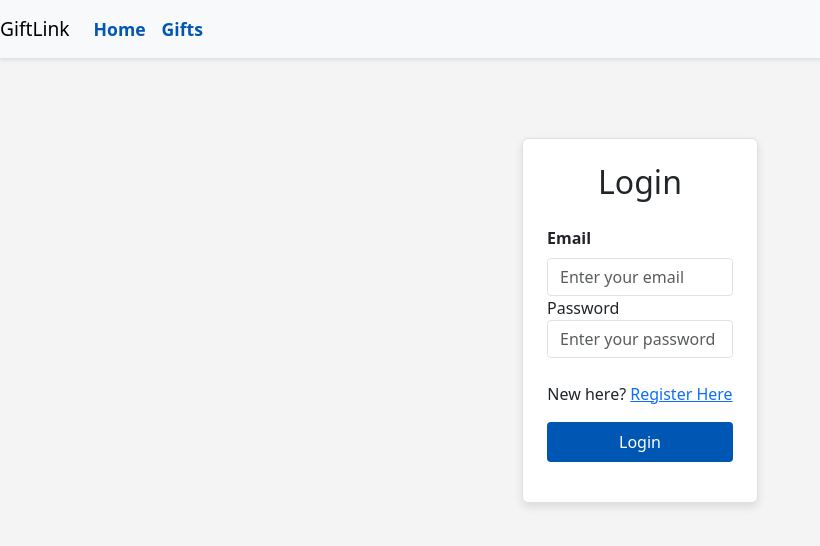
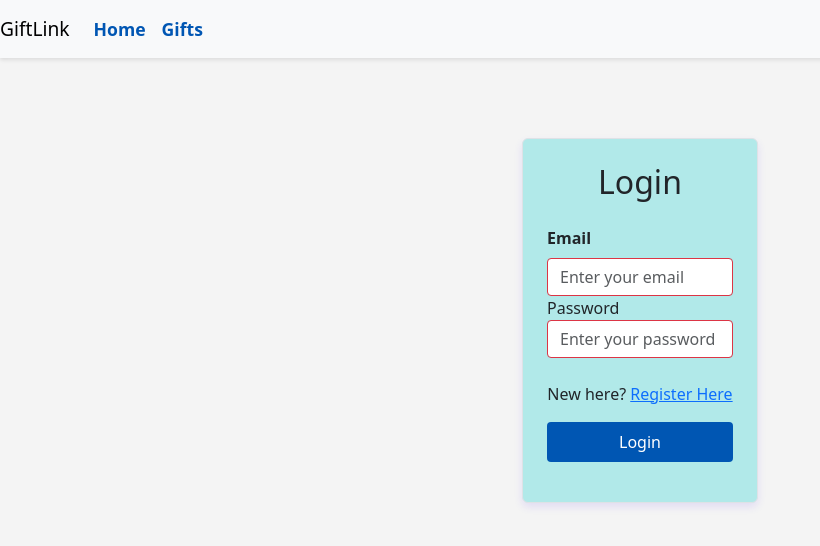
Before and after one commit to Siya-Nhlapo/fullstack-capstone-project, a React (Create React App) app in the folder giftlink-frontend/: page /app/login in a window 1280 px wide. Shown: the top 546 px of the page, without its empty margins (0-820 px from the left). Built offline with nearby package versions, Linux system fonts and the light colour scheme; no server answers.

Commit message:
Style login and registration form states
Update login and registration cards with a teal background and add visual input states for empty, focused, and filled fields.

```diff
--- a/giftlink-frontend/src/components/LoginPage/LoginPage.css
+++ b/giftlink-frontend/src/components/LoginPage/LoginPage.css
@@ -1,15 +1,41 @@
 .login-card {
-    background-color: #fff;
-    box-shadow: 0px 4px 8px rgba(0, 0, 0, 0.1);
+    background-color: #b1e9e9;
+    box-shadow: 0px 4px 8px rgba(64, 15, 244, 0.1);
 }
 
 .login-card .form-label {
     font-weight: 600;
 }
 
+/* --- INPUT FIELD STATES FLOW --- */
+
+/* 1. Default State: Red when empty and untouched */
 .login-card input {
+    border: 1px solid #dc3545; /* Red outline */
     border-radius: 0.25rem;
+    outline: none;
+    transition: border-color 0.15s ease-in-out, box-shadow 0.15s ease-in-out;
 }
+
+/* 2. Focus State: Changes to blue when clicked/active */
+.login-card input:focus {
+    border-color: #0056b3; /* Primary Blue */
+    box-shadow: 0 0 0 0.2rem rgba(0, 86, 179, 0.25); /* Subtle blue glow */
+}
+
+/* 3. Typing State: Turns red during focus if text is present */
+.login-card input.has-text:focus {
+    border-color: #28a745; /* Turns red when you start typing */
+    box-shadow: 0 0 0 0.2rem rgba(18, 255, 14, 0.247); /* Subtle red glow */
+}
+
+/* 4. Filled & Blurred State: Changes to green when user clicks away with text inside */
+.login-card input.has-text {
+    border-color: #28a745; /* Green outline */
+    box-shadow: none;
+}
+
+/* ------------------------------- */
 
 .login-card .btn {
     padding: 0.5rem 1rem;
--- a/giftlink-frontend/src/components/RegisterPage/RegisterPage.css
+++ b/giftlink-frontend/src/components/RegisterPage/RegisterPage.css
@@ -1,5 +1,5 @@
 .register-card {
-    background-color: #fff;
+    background-color: #b1e9e9;
     box-shadow: 0px 4px 8px rgba(0, 0, 0, 0.1);
 }
 
@@ -7,9 +7,35 @@
     font-weight: 600;
 }
 
+/*  --- INPUT FIELD STATES FLOW --- */
+
+/* 1. Default State: Red when empty and untouched */
 .register-card input {
+    border: 1px solid #dc3545; /* Red outline */
     border-radius: 0.25rem;
+    outline: none;
+    transition: border-color 0.15s ease-in-out, box-shadow 0.15s ease-in-out;
 }
+
+/* 2. Focus State: Changes to blue when clicked/active */
+.register-card input:focus {
+    border-color: #0056b3; /* Primary Blue */
+    box-shadow: 0 0 0 0.2rem rgba(0, 86, 179, 0.25); /* Subtle blue glow */
+}
+
+/* 3. Typing State: Turns red during focus if text is present */
+.register-card input.has-text:focus {
+    border-color: #28a745; /* Turns red when you start typing */
+    box-shadow: 0 0 0 0.2rem rgba(18, 255, 14, 0.247); /* Subtle red glow */
+}
+
+/* 4. Filled & Blurred State: Changes to green when user clicks away with text inside */
+.register-card input.has-text {
+    border-color: #28a745; /* Green outline */
+    box-shadow: none;
+}
+
+/* ------------------------------- */
 
 .register-card .btn {
     padding: 0.5rem 1rem;
```
